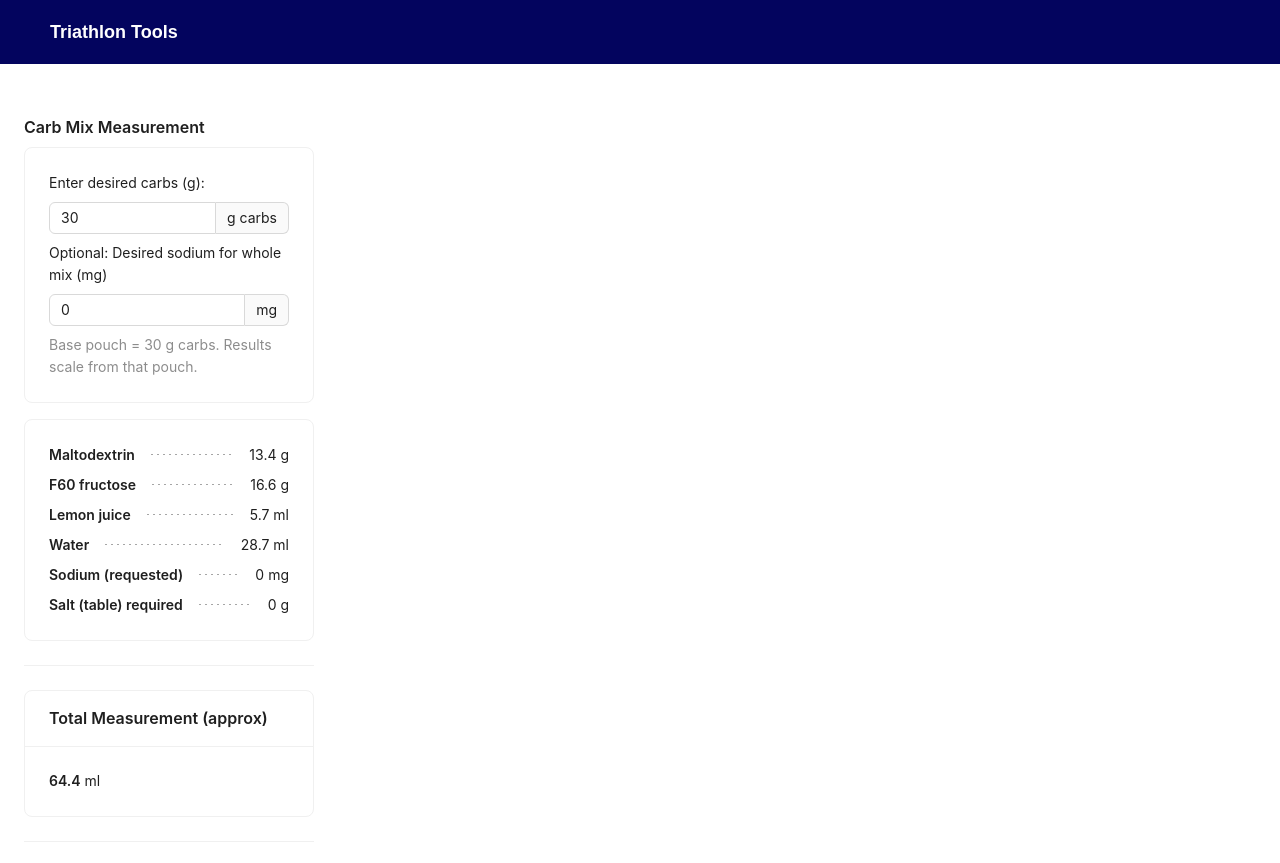
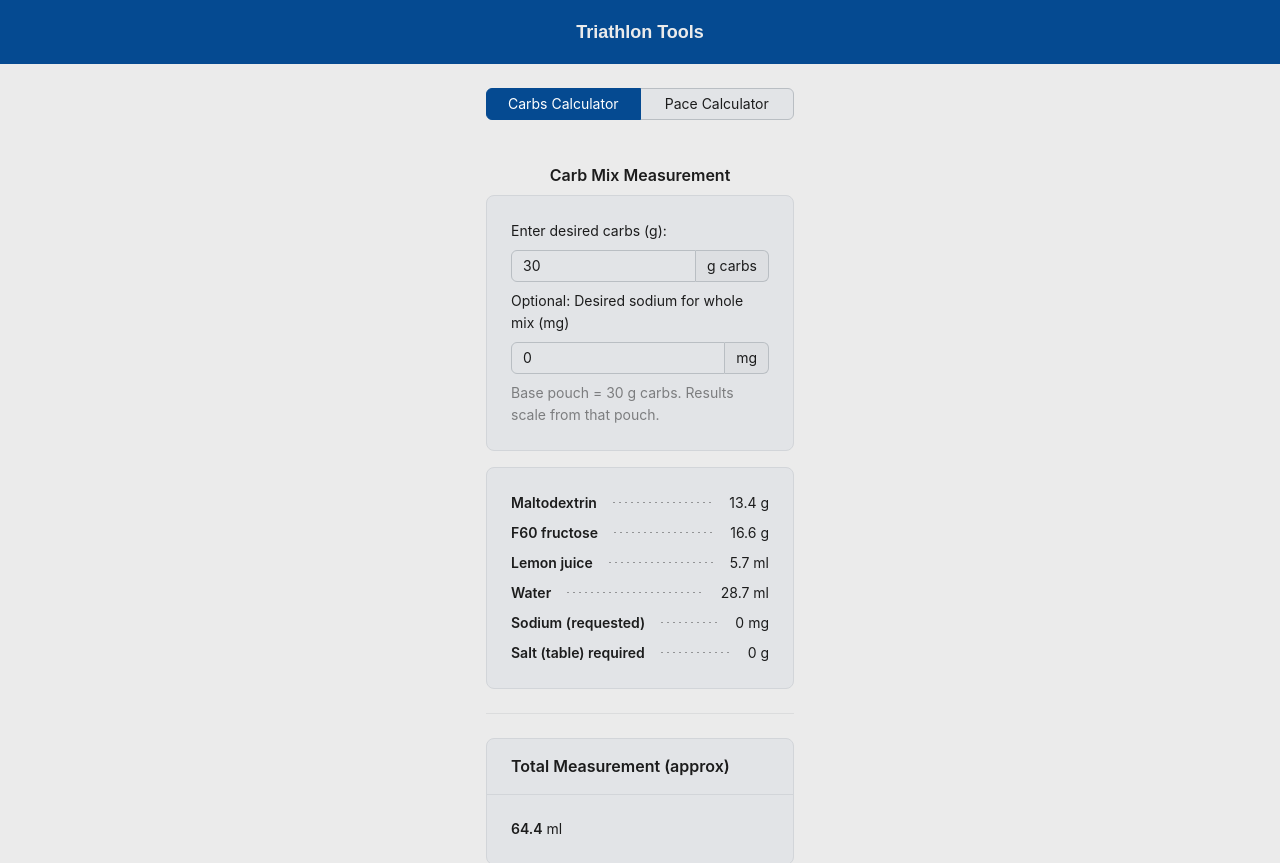
Before and after one commit to aeganaden/triathlon-tools, a Next.js app: page / in a window 1280 px wide. Shown: the top 863 px of the page. Built offline with nearby package versions, Linux system fonts and the light colour scheme; a web font is replaced by a local one; what @ant-design/nextjs-registry would draw is missing.

Commit message:
change pallete

```diff
--- a/src/app/globals.css
+++ b/src/app/globals.css
@@ -16,4 +16,5 @@ html, body {
 body {
   -webkit-font-smoothing: antialiased;
   -moz-osx-font-smoothing: grayscale;
+  background-color: #ebebeb;
 }
--- a/src/app/layout.tsx
+++ b/src/app/layout.tsx
@@ -24,11 +24,12 @@ const RootLayout = ({ children }: React.PropsWithChildren) => (
         <ConfigProvider
           theme={{
             token: {
-              colorPrimary: "#03045e",
+              colorPrimary: "#054a91",
+              colorBgBase: "#dbe4ee",
             },
             components: {
               Layout: {
-                headerBg: "#03045e",
+                headerBg: "#054a91",
               },
             },
           }}
--- a/src/app/page.tsx
+++ b/src/app/page.tsx
@@ -2,16 +2,16 @@
 import React from "react";
 import { Row, Col } from "antd";
 import NavHeader from "@/components/NavHeader";
-import CarbMix from "@/components/CarbMix";
+import Switcher from "@/components/Switcher";
 
 const Home = () => (
   <div className="App">
     <NavHeader />
     <main style={{ padding: 24 }}>
       <div className="container">
-        <Row gutter={[24, 24]}>
-          <Col xs={24} sm={12} md={12} lg={6}>
-            <CarbMix></CarbMix>
+        <Row justify="center">
+          <Col xs={24} sm={20} md={16} lg={12}>
+            <Switcher />
           </Col>
         </Row>
       </div>
--- a/src/components/CarbMix/index.tsx
+++ b/src/components/CarbMix/index.tsx
@@ -69,7 +69,9 @@ const CarbMix: React.FC = () => {
 
   return (
     <div>
-      <Title level={5}>Carb Mix Measurement</Title>
+      <Title level={5} style={{ textAlign: "center" }}>
+        Carb Mix Measurement
+      </Title>
 
       <Card style={{ marginBottom: 16 }}>
         <Space direction="vertical" style={{ width: "100%" }}>
--- a/src/components/NavHeader/index.tsx
+++ b/src/components/NavHeader/index.tsx
@@ -1,6 +1,6 @@
 "use client";
 import React from "react";
-import { Layout, Menu, Button } from "antd";
+import { Layout } from "antd";
 import { Funnel_Display } from "next/font/google";
 
 const { Header } = Layout;
@@ -13,20 +13,20 @@ const funnel = Funnel_Display({
 
 const NavHeader: React.FC = () => {
   return (
-    <Header style={{ display: "flex", alignItems: "center", gap: 16 }}>
+    <Header
+      style={{
+        display: "flex",
+        alignItems: "center",
+        justifyContent: "center",
+        gap: 16,
+      }}
+    >
       <div
         className={`funnel-display ${funnel.className}`}
-        style={{ color: "white", fontWeight: 700, fontSize: 18 }}
+        style={{ fontWeight: 700, fontSize: 18, color: "#ebebeb" }}
       >
         Triathlon Tools
       </div>
-      <Menu
-        theme="dark"
-        mode="horizontal"
-        defaultSelectedKeys={["home"]}
-        style={{ flex: 1 }}
-        items={[]}
-      />
     </Header>
   );
 };
--- /dev/null
+++ b/src/components/PaceCalculator/index.tsx
@@ -0,0 +1,48 @@
+"use client";
+import React, { useState, useMemo } from "react";
+import { Card, InputNumber, Typography, Space } from "antd";
+
+const { Title, Text } = Typography;
+
+const PaceCalculator: React.FC = () => {
+  const [distanceKm, setDistanceKm] = useState<number>(5);
+  const [timeMin, setTimeMin] = useState<number>(25);
+
+  const pace = useMemo(() => {
+    if (!distanceKm || distanceKm <= 0) return 0;
+    return Math.round((timeMin / distanceKm) * 100) / 100;
+  }, [distanceKm, timeMin]);
+
+  return (
+    <div>
+      <Title level={5} style={{ textAlign: "center" }}>
+        Pace Calculator
+      </Title>
+
+      <Card style={{ marginBottom: 16 }}>
+        <Space direction="vertical">
+          <Text>Distance (km)</Text>
+          <InputNumber
+            min={0.1}
+            step={0.1}
+            value={distanceKm}
+            onChange={(v) => setDistanceKm(typeof v === "number" ? v : 0)}
+          />
+          <Text>Time (minutes)</Text>
+          <InputNumber
+            min={1}
+            step={1}
+            value={timeMin}
+            onChange={(v) => setTimeMin(typeof v === "number" ? v : 0)}
+          />
+        </Space>
+      </Card>
+
+      <Card>
+        <Text strong>Pace:</Text> <Text>{pace} min/km</Text>
+      </Card>
+    </div>
+  );
+};
+
+export default PaceCalculator;
--- /dev/null
+++ b/src/components/Switcher/index.tsx
@@ -0,0 +1,48 @@
+"use client";
+import React, { useState } from "react";
+import { Radio, Row, Col } from "antd";
+import CarbMix from "@/components/CarbMix/";
+import PaceCalculator from "@/components/PaceCalculator/";
+
+const options = [
+  { label: "Carbs Calculator", value: "carb" },
+  { label: "Pace Calculator", value: "pace" },
+];
+
+const Switcher: React.FC = () => {
+  const [selected, setSelected] = useState<string>("carb");
+
+  return (
+    <div style={{ display: "flex", flexDirection: "column", gap: 16 }}>
+      <Row justify="center">
+        <Col sm={24} md={12} style={{ width: "100%" }}>
+          <Radio.Group
+            style={{ width: "100%" }}
+            value={selected}
+            onChange={(e) => setSelected(e.target.value)}
+            block
+            options={options}
+            optionType="button"
+            buttonStyle="solid"
+          />
+        </Col>
+      </Row>
+
+      <Row justify="center">
+        {selected === "carb" && (
+          <Col xs={24} sm={20} md={16} lg={12}>
+            <CarbMix />{" "}
+          </Col>
+        )}
+
+        {selected === "pace" && (
+          <Col xs={24} sm={20} md={16} lg={12}>
+            <PaceCalculator />
+          </Col>
+        )}
+      </Row>
+    </div>
+  );
+};
+
+export default Switcher;
```
